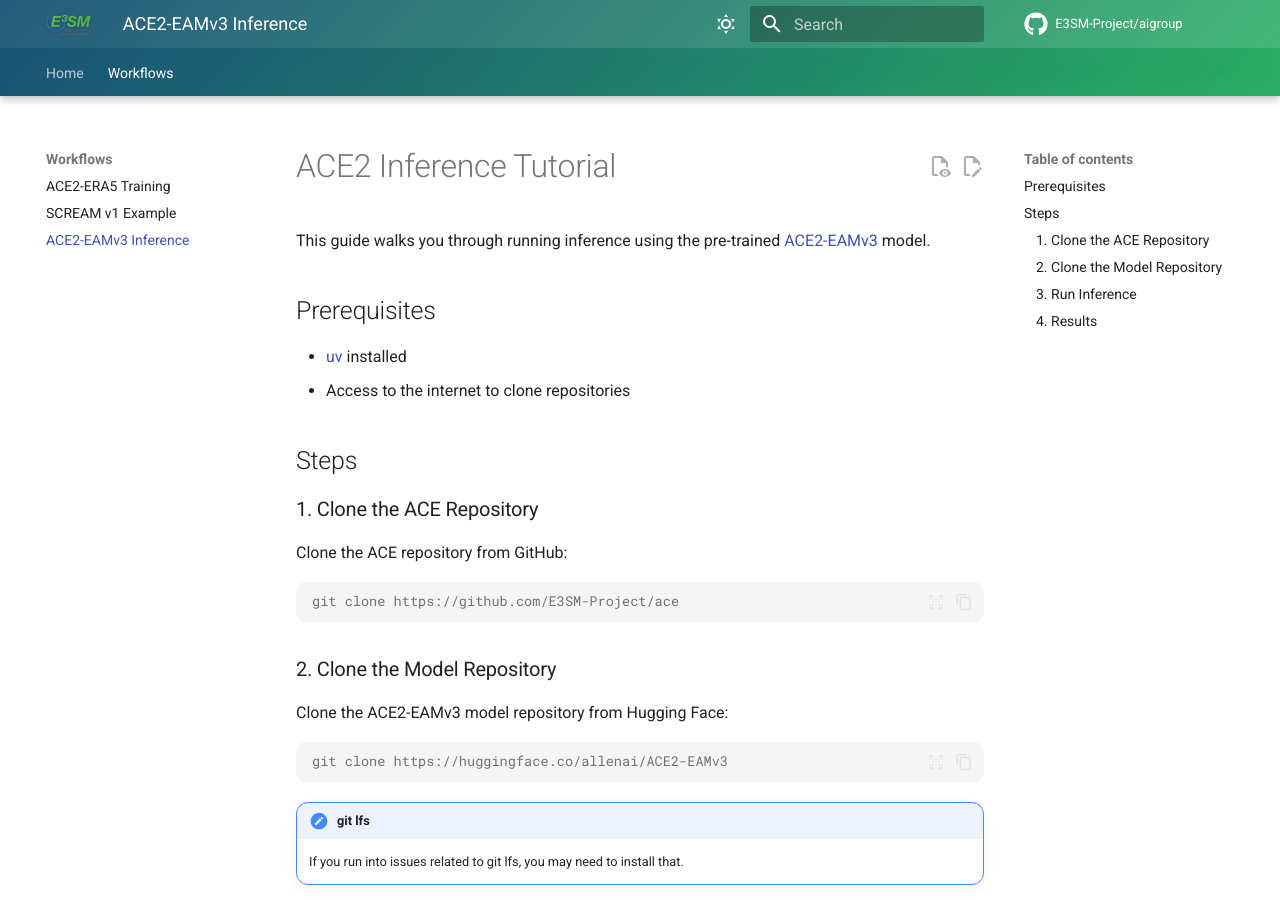
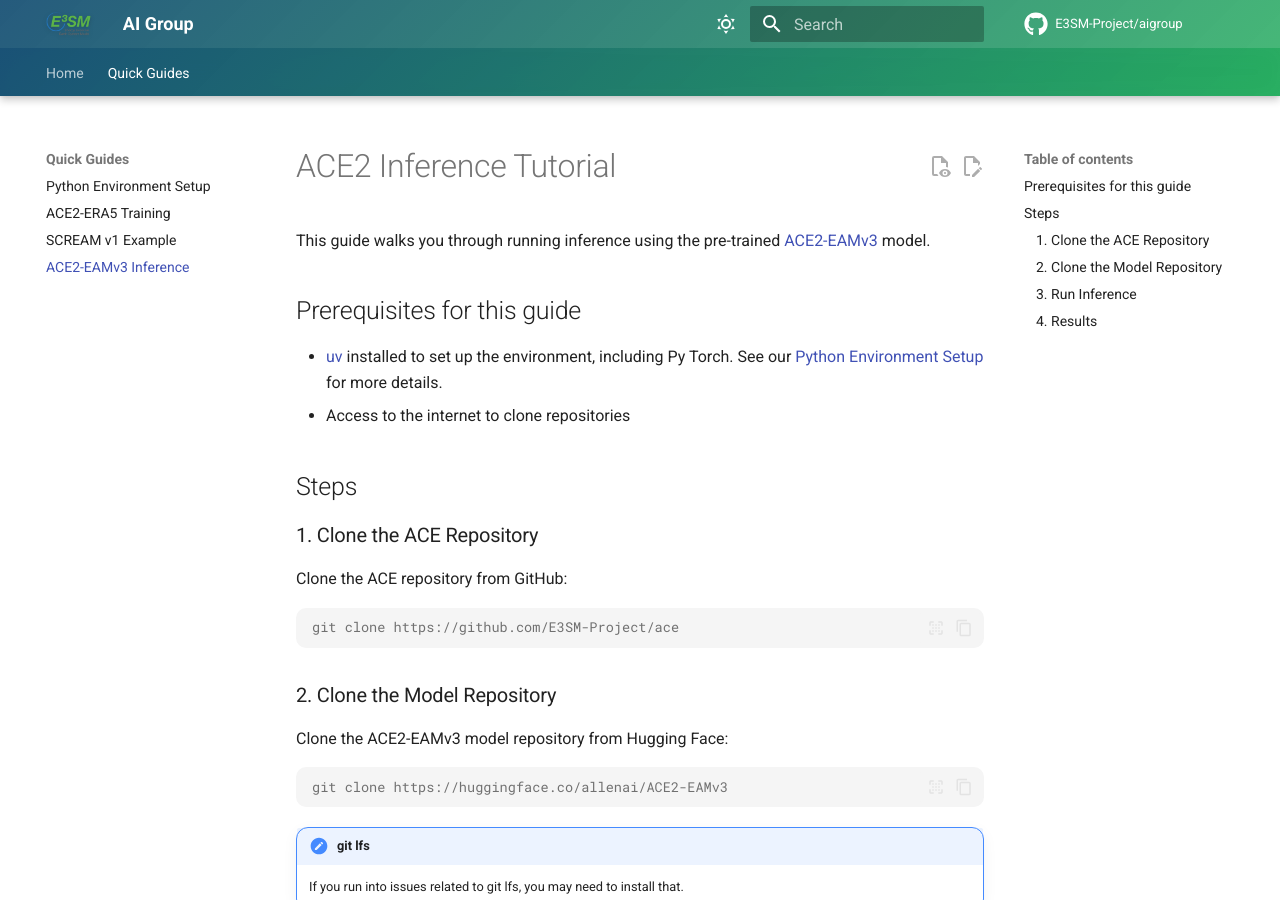
Before and after one commit to E3SM-Project/aigroup, an MkDocs documentation site: the page built from docs/ace2-inference.md, in a window 1280 px wide and 900 px high. Built offline with MkDocs 1.6.1 and Material for MkDocs 9.7.7, drawn with Linux system fonts in a browser that asks for light colours; comment, search, counter and statistics services are not loaded.

Commit message:
add docs on python envs

```diff
--- a/docs/ace2-inference.md
+++ b/docs/ace2-inference.md
@@ -2,9 +2,10 @@
 
 This guide walks you through running inference using the pre-trained [ACE2-EAMv3](https://huggingface.co/allenai/ACE2-EAMv3) model.
 
-## Prerequisites
+## Prerequisites for this guide
 
-- [uv](https://github.com/astral-sh/uv) installed
+- [uv](https://github.com/astral-sh/uv) installed to set up the environment, including Py
+Torch. See our [Python Environment Setup](python-envs.md) for more details.
 - Access to the internet to clone repositories
 
 ## Steps
--- a/mkdocs.yml
+++ b/mkdocs.yml
@@ -122,7 +122,8 @@ extra_javascript:
 
 nav:
   - Home: index.md
-  - Workflows:
+  - Quick Guides:
+      - Python Environment Setup: python-envs.md
       - ACE2-ERA5 Training: ace2-workflow.md
       - SCREAM v1 Example: screamv1-example.md
       - ACE2-EAMv3 Inference: ace2-inference.md
```
Also changed, not shown: docs/python-envs.md (added, +72 -0 lines).
